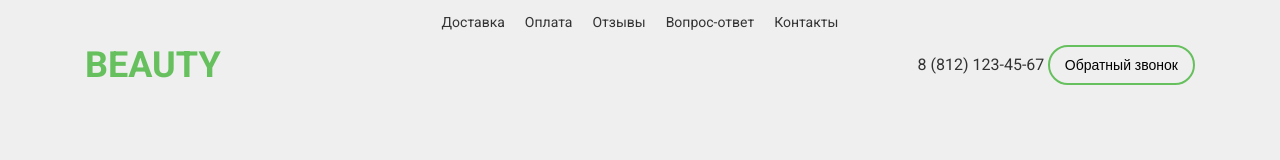
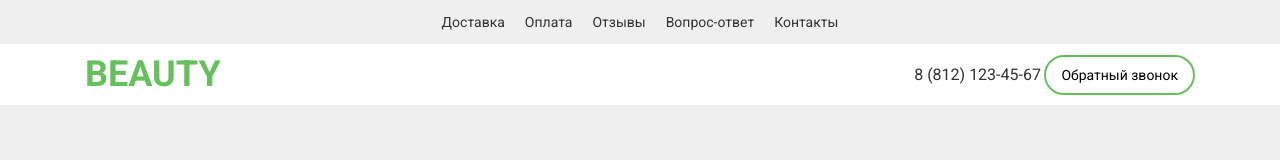
Before and after one commit to kriLEBED/Beauty, a plain HTML site: page index.html in a window 1280 px wide. Drawn offline with nearby package versions, Linux system fonts and the light colour scheme.

Commit message:
add header-top and styles, link normalize css

```diff
--- a/css/style.css
+++ b/css/style.css
@@ -25,9 +25,13 @@ body{
     color: #333333;
 }
 .header{
+    background-color: #fff;
+}
+.header-top{
     display: flex;
     justify-content: space-between;
     align-items: center;
+    padding: 10px 0;
 }
 .logo{
     color: #66C05D;
--- a/index.html
+++ b/index.html
@@ -5,6 +5,7 @@
     <meta name="viewport" content="width=device-width, initial-scale=1.0">
     <title>Beauty</title>
     <link href="https://fonts.googleapis.com/css2?family=Roboto:wght@400;500;700&display=swap" rel="stylesheet">
+    <link rel="stylesheet" href="https://cdnjs.cloudflare.com/ajax/libs/normalize/8.0.1/normalize.min.css" integrity="sha512-NhSC1YmyruXifcj/KFRWoC561YpHpc5Jtzgvbuzx5VozKpWvQ+4nXhPdFgmx8xqexRcpAglTj9sIBWINXa8x5w==" crossorigin="anonymous" />
     <link rel="stylesheet" href="css/style.css">
 </head>
 <body>
@@ -21,12 +22,14 @@
             </nav>
         </div>
         <div class="bg-white">
-            <div class="wrapper">
-                <div class="header">
-                    <div class="logo">BEAUTY</div>
-                    <div class="header-info">
-                        <span>8 (812) 123-45-67</span>
-                        <button type="button">Обратный звонок</button>
+            <div class="header">
+                <div class="wrapper">
+                    <div class="header-top">
+                        <div class="logo">BEAUTY</div>
+                        <div class="header-info">
+                            <span>8 (812) 123-45-67</span>
+                            <button type="button">Обратный звонок</button>
+                        </div>
                     </div>
                 </div>
             </div>
```
